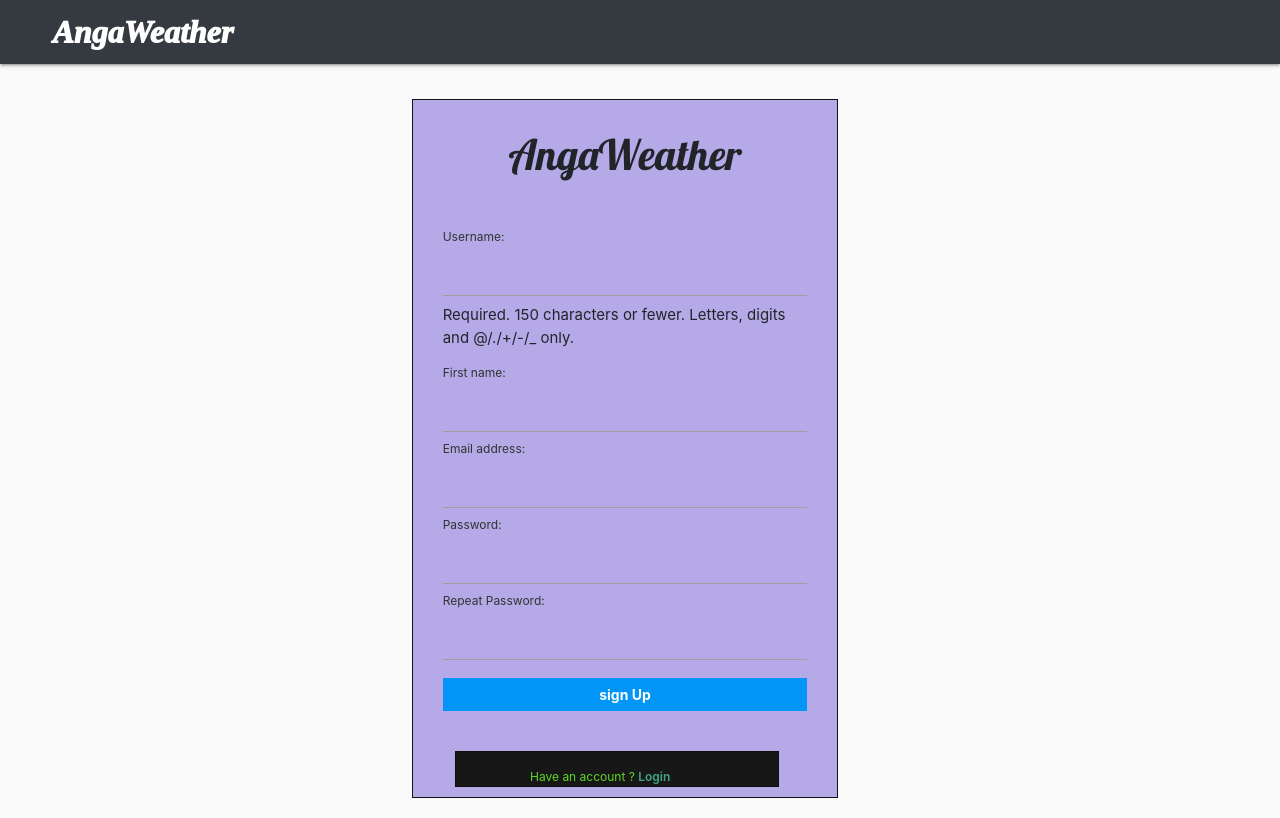
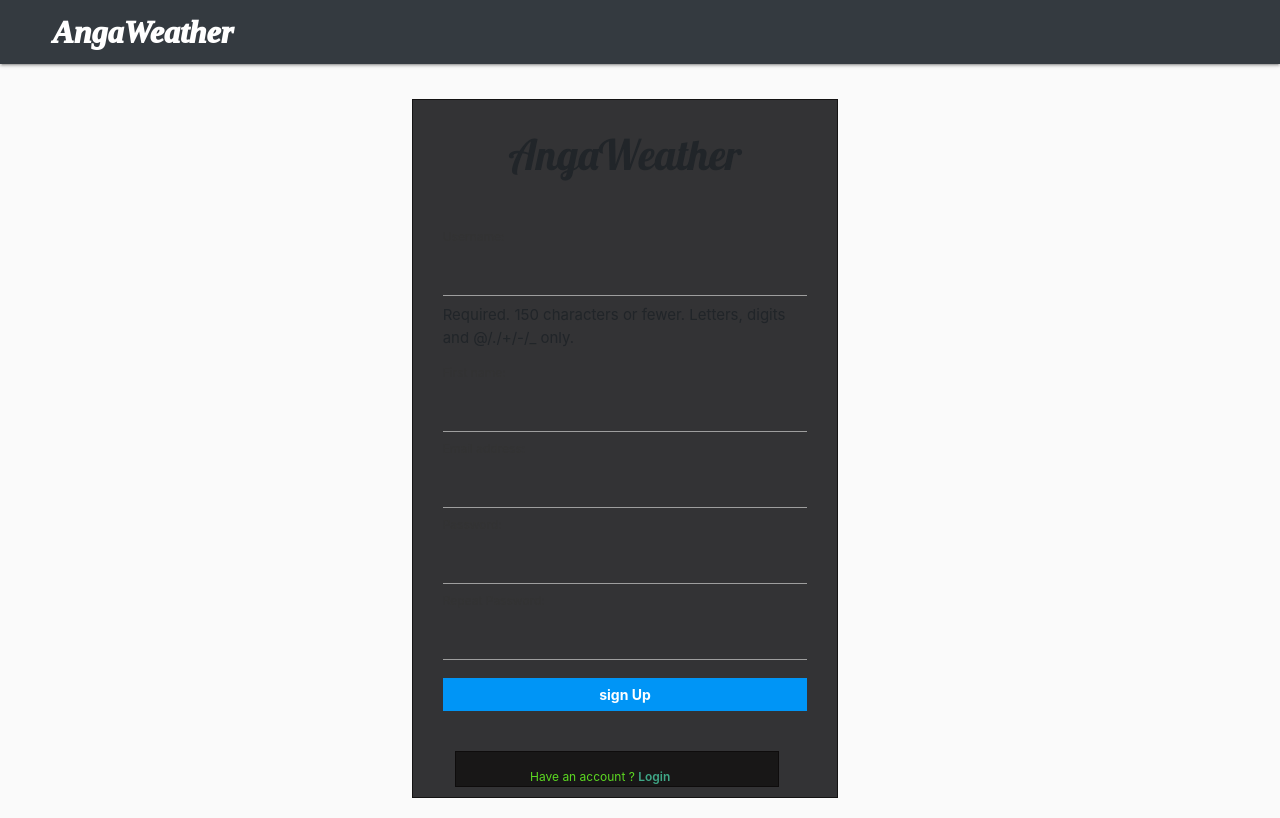
Before and after one commit to AbdimulhinYussuf3675/HaliAnga, a Django app: page /register/ in a window 1280 px wide; the page is wider, and only the part inside the window is pictured. Run offline with Django 3.2, Linux system fonts and the light colour scheme; some libraries are stand-ins or nearby versions.

```diff
--- a/weatherviz/static/css/lo.css
+++ b/weatherviz/static/css/lo.css
@@ -13,7 +13,7 @@ body {
 .login-box {
     margin: 0;
     margin-top: 1%;
-    background-color: #b5aae7;
+    background-color: #333335;
     width: 70%;
     height: 50%;
     border: 1px solid #141313;
```
